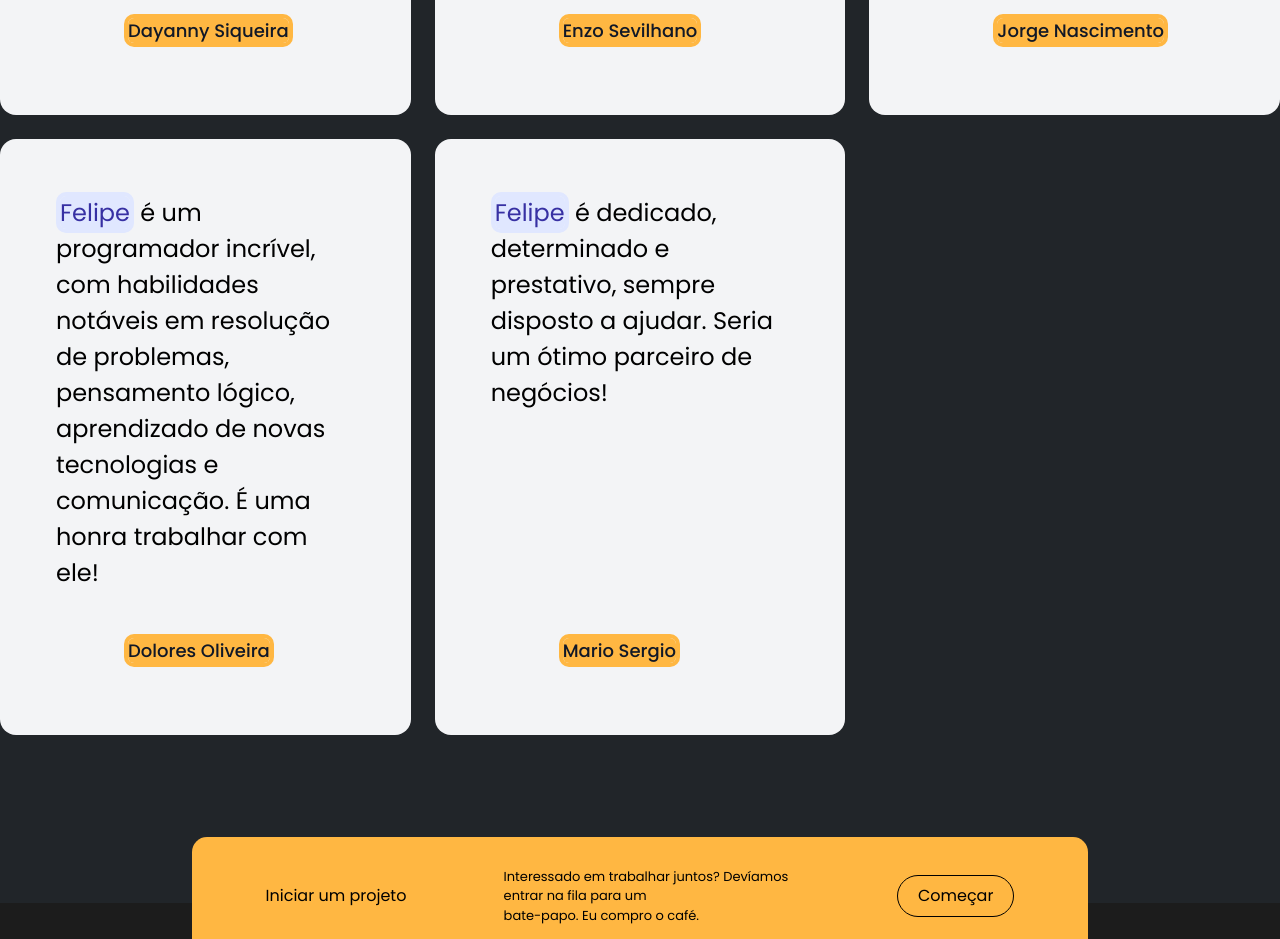
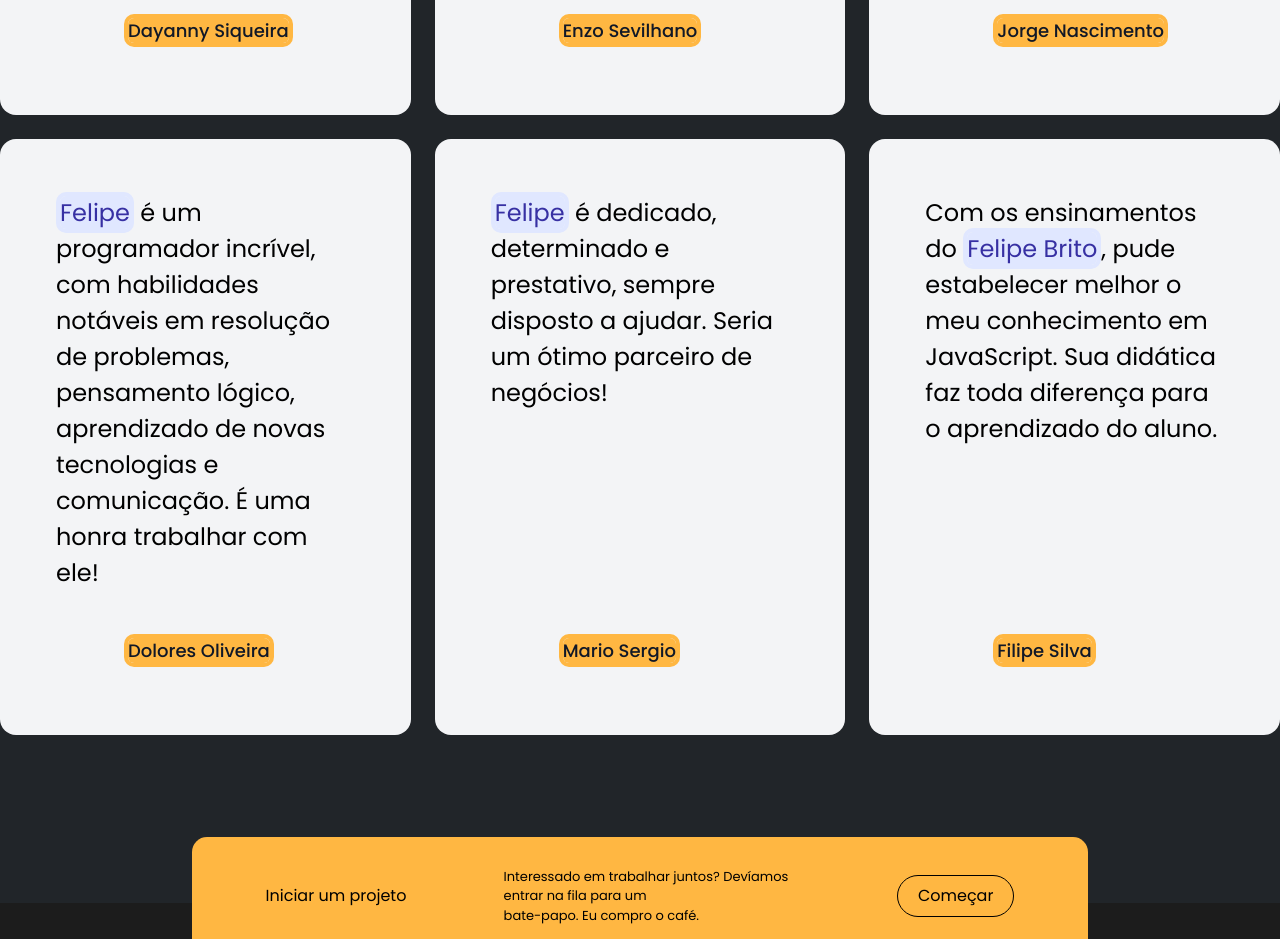
Before and after one commit to FelipeBritoSP10/PortfolioBrito, a plain HTML site: page index.html in a window 1280 px wide. Shown: the part 3370-4309 px from the top of the page. Drawn offline with nearby package versions, Linux system fonts and the light colour scheme.

Commit message:
Update index.html

```diff
--- a/index.html
+++ b/index.html
@@ -290,11 +290,9 @@
                 <div class="flex flex-col justify-between w-full h-full px-5 py-5 bg-gray-100 dark:bg-gray-800 md:px-14 rounded-2xl md:py-14 dark:bg-trueGray-800">
                     <p class="text-2xl leading-normal">
                         <mark class="mx-1 text-indigo-800 bg-indigo-100 rounded-md ring-indigo-100 ring-4 dark:ring-indigo-900 dark:bg-indigo-900 dark:text-indigo-200">Felipe</mark> é um ótimo professor paciente, bem-humorado, e dedicado aos alunos. Super recomendo!
-
                     </p>
                     <div class="flex items-center mt-8 space-x-3">
                         <div class="flex-shrink-0 overflow-hidden rounded-full w-14 h-14">
-
                         </div>
                         <div>
                             <div class="text-lg font-medium"><mark class="mx-1 text-gray-900 bg-[#ffb742] rounded-md ring-[#ffb742] ring-4 dark:ring-[#ffb742] dark:bg-[#ffb742] dark:text-gray-900">Dayanny Siqueira</mark></div>
@@ -302,19 +300,17 @@
                     </div>
                 </div>
             </div>
+            <!-- Outros depoimentos -->
             <div class="">
                 <div class="flex flex-col justify-between w-full h-full px-6 py-6 bg-gray-100 dark:bg-gray-800 md:px-14 rounded-2xl md:py-14 dark:bg-trueGray-800">
                     <p class="text-2xl leading-normal">
                         O <mark class="mx-1 text-indigo-800 bg-indigo-100 rounded-md ring-indigo-100 ring-4 dark:ring-indigo-900 dark:bg-indigo-900 dark:text-indigo-200">Felipe</mark> tem o dom de explicar e tornou HTML e CSS fáceis de entender, me ajudando a escolher minha área na tecnologia.
-
                     </p>
                     <div class="flex items-center mt-8 space-x-3">
                         <div class="flex-shrink-0 overflow-hidden rounded-full w-14 h-14">
-
                         </div>
                         <div>
-                                <div class="text-lg font-medium"><mark class="mx-1 text-gray-900 bg-[#ffb742] rounded-md ring-[#ffb742] ring-4 dark:ring-[#ffb742] dark:bg-[#ffb742] dark:text-gray-900">Enzo Sevilhano</mark> </div>
-
+                            <div class="text-lg font-medium"><mark class="mx-1 text-gray-900 bg-[#ffb742] rounded-md ring-[#ffb742] ring-4 dark:ring-[#ffb742] dark:bg-[#ffb742] dark:text-gray-900">Enzo Sevilhano</mark></div>
                         </div>
                     </div>
                 </div>
@@ -322,15 +318,13 @@
             <div class="">
                 <div class="flex flex-col justify-between w-full h-full px-6 py-6 bg-gray-100 dark:bg-gray-800 md:px-14 rounded-2xl md:py-14 dark:bg-trueGray-800">
                     <p class="text-2xl leading-normal">
-                            Profissional competente e, acima de tudo, habilidoso. Possui raciocínio preciso, cirúrgico, ao criar um código. Uma honra trabalhar com o  <mark class="mx-1 text-indigo-800 bg-indigo-100 rounded-md ring-indigo-100 ring-4 dark:ring-indigo-900 dark:bg-indigo-900 dark:text-indigo-200">Felipe</mark>.
+                        Profissional competente e, acima de tudo, habilidoso. Possui raciocínio preciso, cirúrgico, ao criar um código. Uma honra trabalhar com o <mark class="mx-1 text-indigo-800 bg-indigo-100 rounded-md ring-indigo-100 ring-4 dark:ring-indigo-900 dark:bg-indigo-900 dark:text-indigo-200">Felipe</mark>.
                     </p>
                     <div class="flex items-center mt-8 space-x-3">
                         <div class="flex-shrink-0 overflow-hidden rounded-full w-14 h-14">
-
                         </div>
                         <div>
                             <div class="text-lg font-medium"><mark class="mx-1 text-gray-900 bg-[#ffb742] rounded-md ring-[#ffb742] ring-4 dark:ring-[#ffb742] dark:bg-[#ffb742] dark:text-gray-900">Jorge Nascimento</mark></div>
-
                         </div>
                     </div>
                 </div>
@@ -338,15 +332,14 @@
             <div class="">
                 <div class="flex flex-col justify-between w-full h-full px-6 py-6 bg-gray-100 dark:bg-gray-800 md:px-14 rounded-2xl md:py-14 dark:bg-trueGray-800">
                     <p class="text-2xl leading-normal">
-                            <mark class="mx-1 text-indigo-800 bg-indigo-100 rounded-md ring-indigo-100 ring-4 dark:ring-indigo-900 dark:bg-indigo-900 dark:text-indigo-200">Felipe</mark>
-                            é um programador incrível, com habilidades notáveis em resolução de problemas, pensamento lógico, aprendizado de novas tecnologias e comunicação. É uma honra trabalhar com ele!
+                        <mark class="mx-1 text-indigo-800 bg-indigo-100 rounded-md ring-indigo-100 ring-4 dark:ring-indigo-900 dark:bg-indigo-900 dark:text-indigo-200">Felipe</mark> é um programador incrível, com habilidades notáveis em resolução de problemas, pensamento lógico, aprendizado de novas tecnologias e comunicação. É uma honra trabalhar com ele!
                     </p>
                     <div class="flex items-center mt-8 space-x-3">
                         <div class="flex-shrink-0 overflow-hidden rounded-full w-14 h-14">
-                                <!-- Optional Avatar Image -->
+
                         </div>
                         <div>
-                                <div class="text-lg font-medium"><mark class="mx-1 text-gray-900 bg-[#ffb742] rounded-md ring-[#ffb742] ring-4 dark:ring-[#ffb742] dark:bg-[#ffb742] dark:text-gray-900">Dolores Oliveira</div>
+                            <div class="text-lg font-medium"><mark class="mx-1 text-gray-900 bg-[#ffb742] rounded-md ring-[#ffb742] ring-4 dark:ring-[#ffb742] dark:bg-[#ffb742] dark:text-gray-900">Dolores Oliveira</mark></div>
                         </div>
                     </div>
                 </div>
@@ -355,14 +348,29 @@
                 <div class="flex flex-col justify-between w-full h-full px-6 py-6 bg-gray-100 dark:bg-gray-800 md:px-14 rounded-2xl md:py-14 dark:bg-trueGray-800">
                     <p class="text-2xl leading-normal">
                         <mark class="mx-1 text-indigo-800 bg-indigo-100 rounded-md ring-indigo-100 ring-4 dark:ring-indigo-900 dark:bg-indigo-900 dark:text-indigo-200">Felipe</mark> é dedicado, determinado e prestativo, sempre disposto a ajudar. Seria um ótimo parceiro de negócios!
-
                     </p>
                     <div class="flex items-center mt-8 space-x-3">
                         <div class="flex-shrink-0 overflow-hidden rounded-full w-14 h-14">
-                                <!-- Optional Avatar Image -->
+
                         </div>
                         <div>
                             <div class="text-lg font-medium"><mark class="mx-1 text-gray-900 bg-[#ffb742] rounded-md ring-[#ffb742] ring-4 dark:ring-[#ffb742] dark:bg-[#ffb742] dark:text-gray-900">Mario Sergio</mark></div>
+                        </div>
+                    </div>
+                </div>
+            </div>
+
+            <div class="">
+                <div class="flex flex-col justify-between w-full h-full px-6 py-6 bg-gray-100 dark:bg-gray-800 md:px-14 rounded-2xl md:py-14 dark:bg-trueGray-800">
+                    <p class="text-2xl leading-normal">
+                        Com os ensinamentos do <mark class="mx-1 text-indigo-800 bg-indigo-100 rounded-md ring-indigo-100 ring-4 dark:ring-indigo-900 dark:bg-indigo-900 dark:text-indigo-200">Felipe Brito</mark>, pude estabelecer melhor o meu conhecimento em JavaScript. Sua didática faz toda diferença para o aprendizado do aluno.
+                    </p>
+                    <div class="flex items-center mt-8 space-x-3">
+                        <div class="flex-shrink-0 overflow-hidden rounded-full w-14 h-14">
+
+                        </div>
+                        <div>
+                            <div class="text-lg font-medium"><mark class="mx-1 text-gray-900 bg-[#ffb742] rounded-md ring-[#ffb742] ring-4 dark:ring-[#ffb742] dark:bg-[#ffb742] dark:text-gray-900">Filipe Silva</mark></div>
                         </div>
                     </div>
                 </div>
```
Lines whose indentation alone changed are shown as unchanged.
